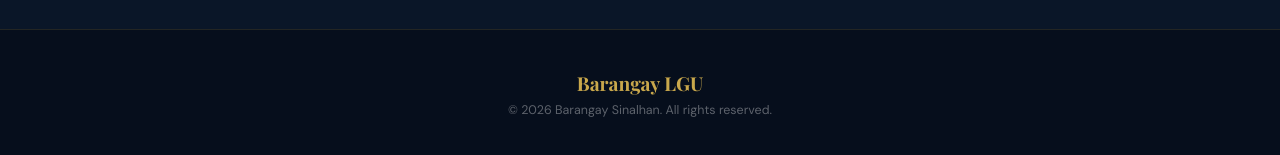
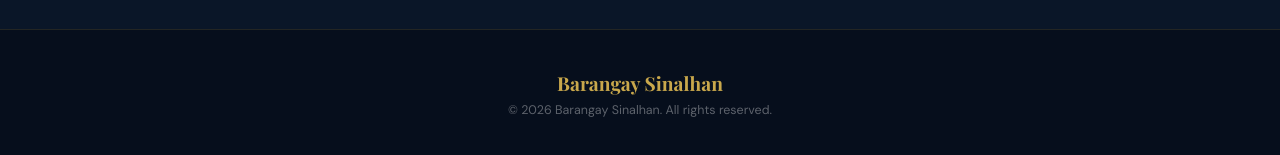
Before and after one commit to CJcode27/spes-website, a React (Create React App) app: page / in a window 1280 px wide. Shown: the part 2444-2599 px from the top of the page. Built offline with nearby package versions, Linux system fonts and the light colour scheme.

Commit message:
changes in Icon and footer

```diff
--- a/public/index.html
+++ b/public/index.html
@@ -2,7 +2,7 @@
 <html lang="en">
   <head>
     <meta charset="utf-8" />
-    <link rel="icon" href="%PUBLIC_URL%/favicon.ico" />
+    <link rel="icon" type="image/png" sizes="512x512" href="%PUBLIC_URL%/spes-icon.png" />
     <meta name="viewport" content="width=device-width, initial-scale=1" />
     <meta name="theme-color" content="#000000" />
     <meta
@@ -24,7 +24,7 @@
       work correctly both with client-side routing and a non-root public URL.
       Learn how to configure a non-root public URL by running `npm run build`.
     -->
-    <title>React App</title>
+    <title>Barangay Sinalhan</title>
   </head>
   <body>
     <noscript>You need to enable JavaScript to run this app.</noscript>
--- a/src/components/MainPage.js
+++ b/src/components/MainPage.js
@@ -177,7 +177,7 @@ export default function MainPage({ onOfficeClick, offices }) {
       </section>
 
       <footer className="footer">
-        <div className="footer-logo">Barangay LGU</div>
+        <div className="footer-logo">Barangay Sinalhan</div>
         <p>© 2026 Barangay Sinalhan. All rights reserved.</p>
       </footer>
     </>
```
Also changed, not shown: public/manifest.json, public/spes-icon.png (added).
